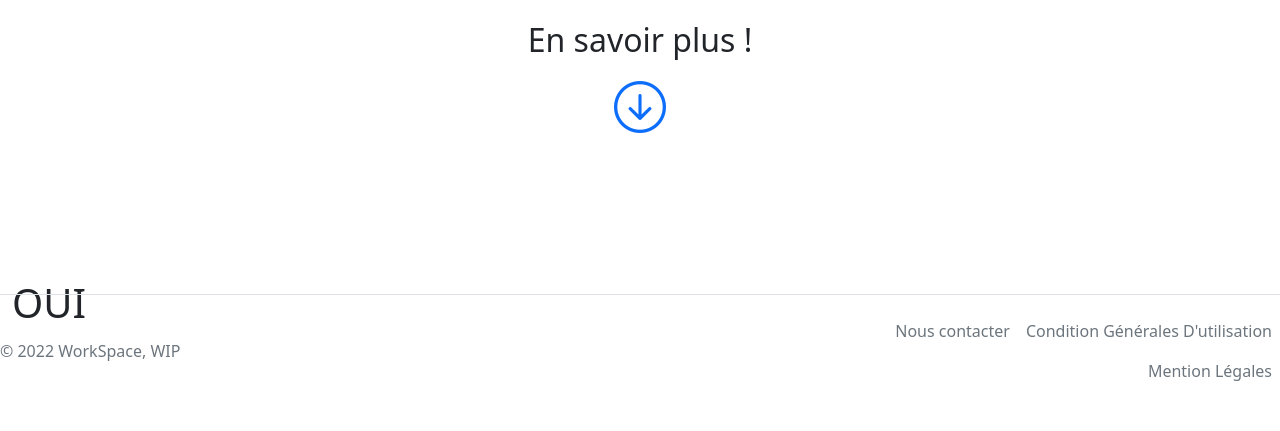
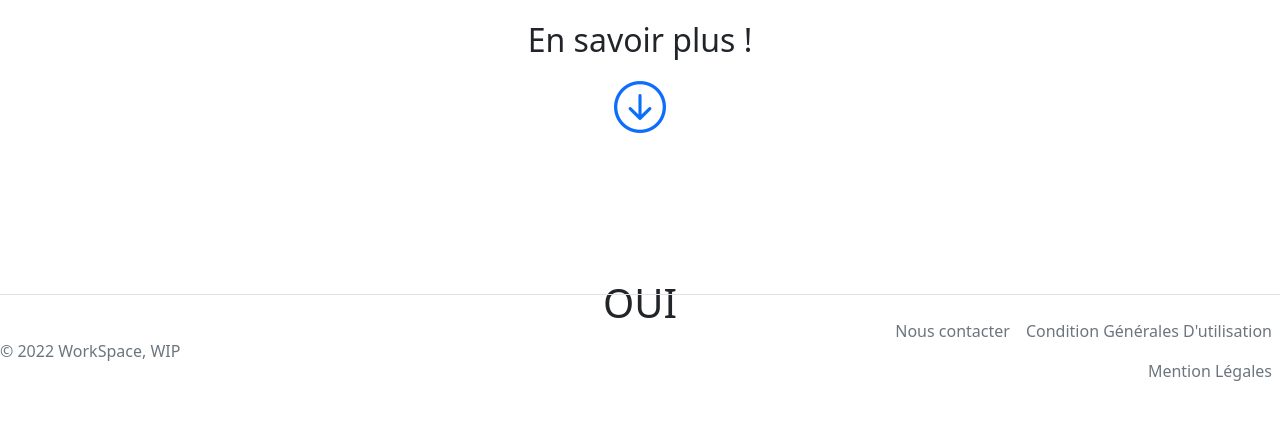
Before and after one commit to ReyzanN/WorkSapce, a PHP site: page / in a window 1280 px wide. Shown: the part 369-800 px from the top of the page. Run offline with PHP 8.4, Linux system fonts and the light colour scheme.

Commit message:
Index + Style

```diff
--- a/Template/body.php
+++ b/Template/body.php
@@ -6,7 +6,7 @@
     </div>
 
     <div class="container-fluid" id="knowmore">
-        <h1>OUI</h1>
+        <h1 class="text-center">OUI</h1>
     </div>
 <script src="https://cdn.jsdelivr.net/npm/bootstrap@5.1.3/dist/js/bootstrap.bundle.min.js" integrity="sha384-ka7Sk0Gln4gmtz2MlQnikT1wXgYsOg+OMhuP+IlRH9sENBO0LRn5q+8nbTov4+1p" crossorigin="anonymous"></script>
 </body>
```
